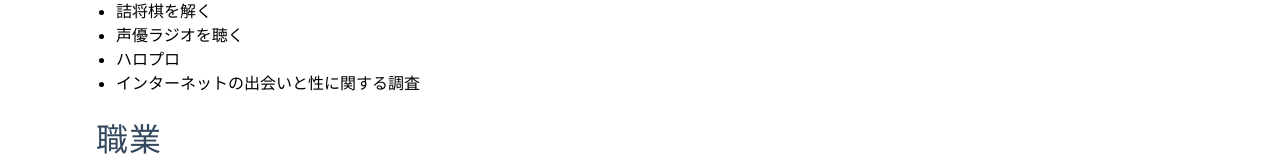
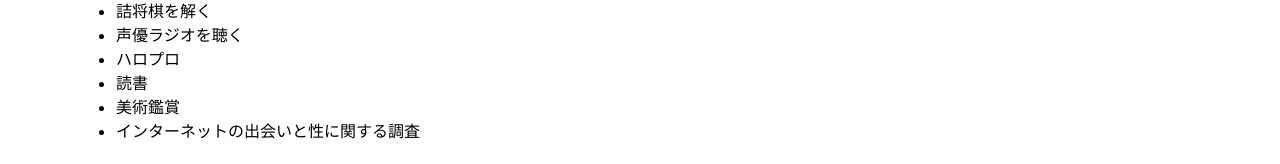
Before and after one commit to YuheiNakasaka/razokulover.com, a Nuxt app: page /profile in a window 1280 px wide. Shown: the part 516-680 px from the top of the page. Built offline with nearby package versions, Linux system fonts and the light colour scheme.

Commit message:
趣味追加

```diff
--- a/pages/profile.vue
+++ b/pages/profile.vue
@@ -25,6 +25,8 @@
             <li>詰将棋を解く</li>
             <li>声優ラジオを聴く</li>
             <li>ハロプロ</li>
+            <li>読書</li>
+            <li>美術鑑賞</li>
             <li>インターネットの出会いと性に関する調査</li>
           </ul>
         </section>
```
